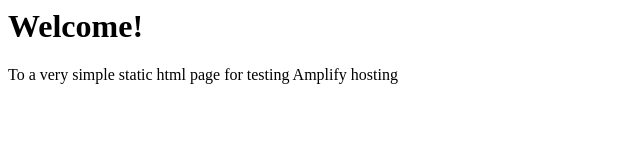
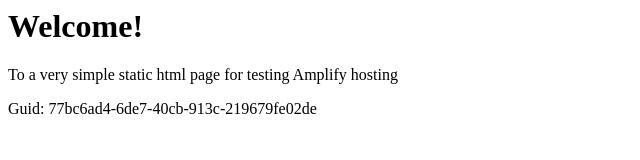
Before and after one commit to aws-aemilia-icn/Github-PR-Commit-Integration-Test-DoNotTouch-Gith-OKSLNVO2-v1-preprod-ap-northeast-2, a website: page src/index.html in a window 1280 px wide. Shown: the whole page, without its empty margins (0-640 px from the left). Drawn offline with Linux system fonts and the light colour scheme.

Commit message:
commit from integ tests

```diff
--- a/src/index.html
+++ b/src/index.html
@@ -1,3 +1,5 @@
+
+
 <html lang="en">
 
 <head>
@@ -10,6 +12,6 @@
 <body>
     <h1>Welcome!</h1>
     <p>To a very simple static html page for testing Amplify hosting</p>
-</body>
+    <p>Guid: 77bc6ad4-6de7-40cb-913c-219679fe02de</p></body>
 
 </html>
```
